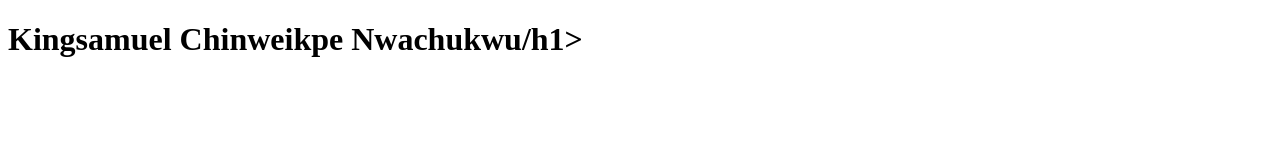
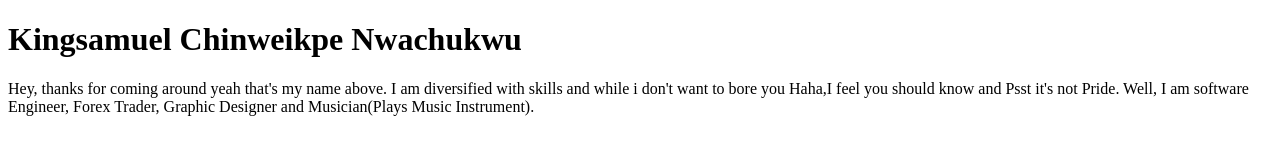
Before and after one commit to mrKingsammy/mrKingsammy.github.io, a plain HTML site: page index.html in a window 1280 px wide. Drawn offline with Linux system fonts and the light colour scheme.

Commit message:
my website first styling

```diff
--- /dev/null
+++ b/index.css
@@ -0,0 +1,3 @@
+body{
+    background-color: rgb(255, 255, 255);
+}
--- a/index.html
+++ b/index.html
@@ -1,11 +1,18 @@
 <!DOCTYPE html>
-<htm>
+<html>
     <head>
         <title>Kingsamuel Chinweikpe Nwachukwu</title>
         <meta name="viewport" content="width=device-width, initial-scale=1">
-        <link rel="stylesheet" type="text/css">
+        <link rel="stylesheet" type="text/css" href="index.css">
     </head>
     <body>
-        <h1>Kingsamuel Chinweikpe Nwachukwu/h1>
+        <h1>Kingsamuel Chinweikpe Nwachukwu</h1>
+
+        <p> Hey, thanks for coming around yeah that's my name above.
+            I am diversified with skills and while i don't want to bore you
+            Haha,I feel you should know and Psst it's not Pride.
+            Well, I am software Engineer, Forex Trader, Graphic Designer and
+            Musician(Plays Music Instrument).
+        </p>
     </body>
-</htm>
+</html>
```
